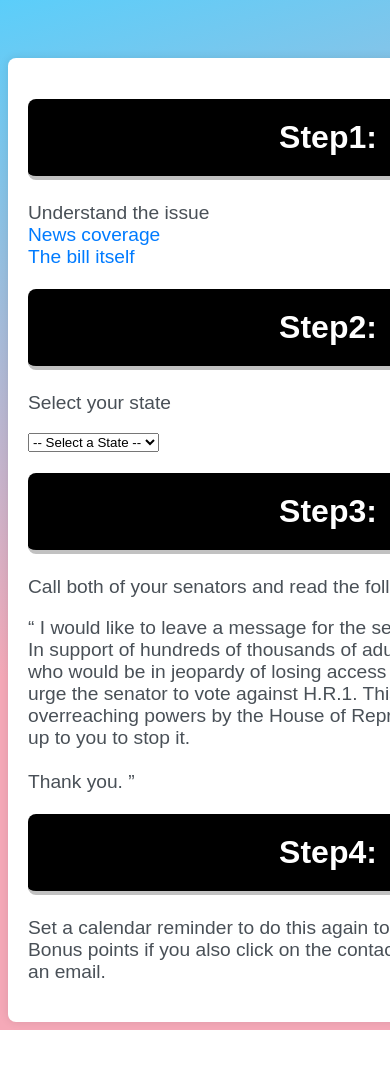
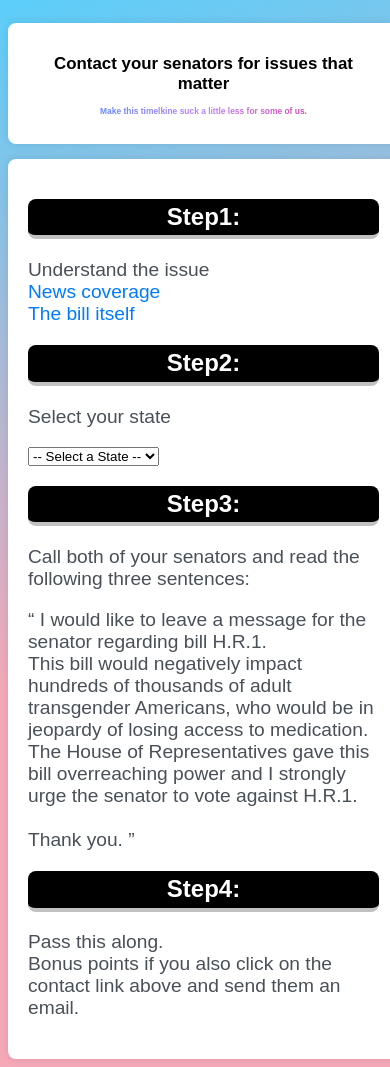
Before and after one commit to Index01/LobbyForTransRights, a Flask app: page / in a window 390 px wide; the page is wider, and only the part inside the window is pictured. Before the commit the page ends 1030 px from the top of that part, so only its background shows below. Run offline with Flask 3, Linux system fonts and the light colour scheme.

Commit message:
Fixup for mobile and such

```diff
--- a/app.py
+++ b/app.py
@@ -32,4 +32,4 @@ def get_senators():
     return jsonify(filtered.to_dict(orient='records'))
 
 if __name__ == '__main__':
-    app.run(debug=True, port=5555)
+    app.run(debug=True, host='0.0.0.0', port=5555)
--- a/static/style_root.css
+++ b/static/style_root.css
@@ -2,24 +2,45 @@
 
 body {
     font-family: Arial, sans-serif;
+    min-height: 100vh;
+    max-width: 100vw;
     background-color: #989ea4;
     margin: 10;
     padding: 10;
     color: #212529;
 
     height: auto;
+    width: auto;
     align-content: center;
     background: #5BCEFA;
     background: linear-gradient(163deg,rgba(91, 206, 250, 1) 0%, rgba(245, 169, 184, 1) 59%, rgba(245, 169, 184, 1) 100%);
 }
 
 h1 {
+    color: #000000;
+    text-align: center;
+    font-size: 2vmax;
+    background-color: #FFFFFF;
+}
+
+h2 {
     color: #ffffff;
     text-align: center;
-    padding: 20px;
+    padding: .5vh;
     background-color: #000000;
     border-bottom: 4px solid #c1c1c1;
     border-radius: 8px;
+}
+
+h3 {
+    text-align: center;
+    font-size: 1vmax;
+    background-color: #FFFFFF;
+    background-image: linear-gradient(to right, #218bff, #c084fc, #db2777);
+    background-clip: text;
+    -webkit-background-clip: text; /* For WebKit browsers */
+    color: transparent;
+    -webkit-text-fill-color: transparent; /* For WebKit browsers */
 }
 
 p {
@@ -29,16 +50,16 @@ p {
 }
 
 .container {
-    max-width: 800px;
+    max-width: 600px;
     margin: 10 auto;
     padding: 20px;
     background-color: #ffffff;
     box-shadow: 0 0 10px rgba(0, 0, 0, 0.1);
     border-radius: 8px;
-    margin-top: 50px;
+    margin-top: 15px;
 
     height: auto;
-    width: 600px;
+    width: 90vw;
     border: 8px purple;
     margin-inline: auto;
 }
--- a/templates/index.html
+++ b/templates/index.html
@@ -5,6 +5,7 @@
 <head>
     <meta charset="UTF-8">
     <meta name="viewport" content="width=device-width, initial-scale=1.0">
+
     <title>Senator Contact Info</title>
     <link rel="stylesheet" href="{{ url_for('static', filename='style_root.css') }}">
 
@@ -13,7 +14,12 @@
 <body>
 
     <div class="container">
-        <h1>Step1:</h1>
+        <h1>Contact your senators for issues that matter</h1>
+        <h3>Make this timelkine suck a little less for some of us.</h3>
+
+    </div>
+    <div class="container">
+        <h2>Step1:</h2>
             <p>
             Understand the issue
             <br>
@@ -23,7 +29,7 @@
             <br>
             </p>
 
-        <h1>Step2:</h1>
+        <h2>Step2:</h2>
             <p>
             Select your state
             </p>
@@ -34,23 +40,24 @@
             <div id="results"></div>
             <script src="{{ url_for('static', filename='app.js') }}"></script>
 
-            <h1>Step3:</h1>
+            <h2>Step3:</h2>
             <p>
             Call both of your senators and read the following three sentences:
             </p>
             <p>
             <q>
-            I would like to leave a message for the senator regarding bill H.R.1.<br>In support of hundreds of thousands
-            of adult transgender Americans, who would be in jeopardy of losing access to medication, I strongly urge the senator to vote against H.R.1. This bill was given overreaching powers by the House of Representatives and now it is up to you to stop it. <br><br>Thank you.
+            I would like to leave a message for the senator regarding bill H.R.1.<br>This bill would negatively impact hundreds of thousands
+            of adult transgender Americans, who would be in jeopardy of losing access to medication. The House of
+            Representatives gave this bill overreaching power and I strongly urge the senator to vote against H.R.1.  <br><br>Thank you.
             </q>
             </p>
 
 
-        <h1>Step4:</h1>
+        <h2>Step4:</h2>
             <p>
-            Set a calendar reminder to do this again tomorrow.<br>Bonus points if you also click on the contact link
+            Pass this along.<br>Bonus points if you also click on the contact link
             above and send them an email.
             </p>
-    <div>
+    </div>
 </body>
 </html>
```
